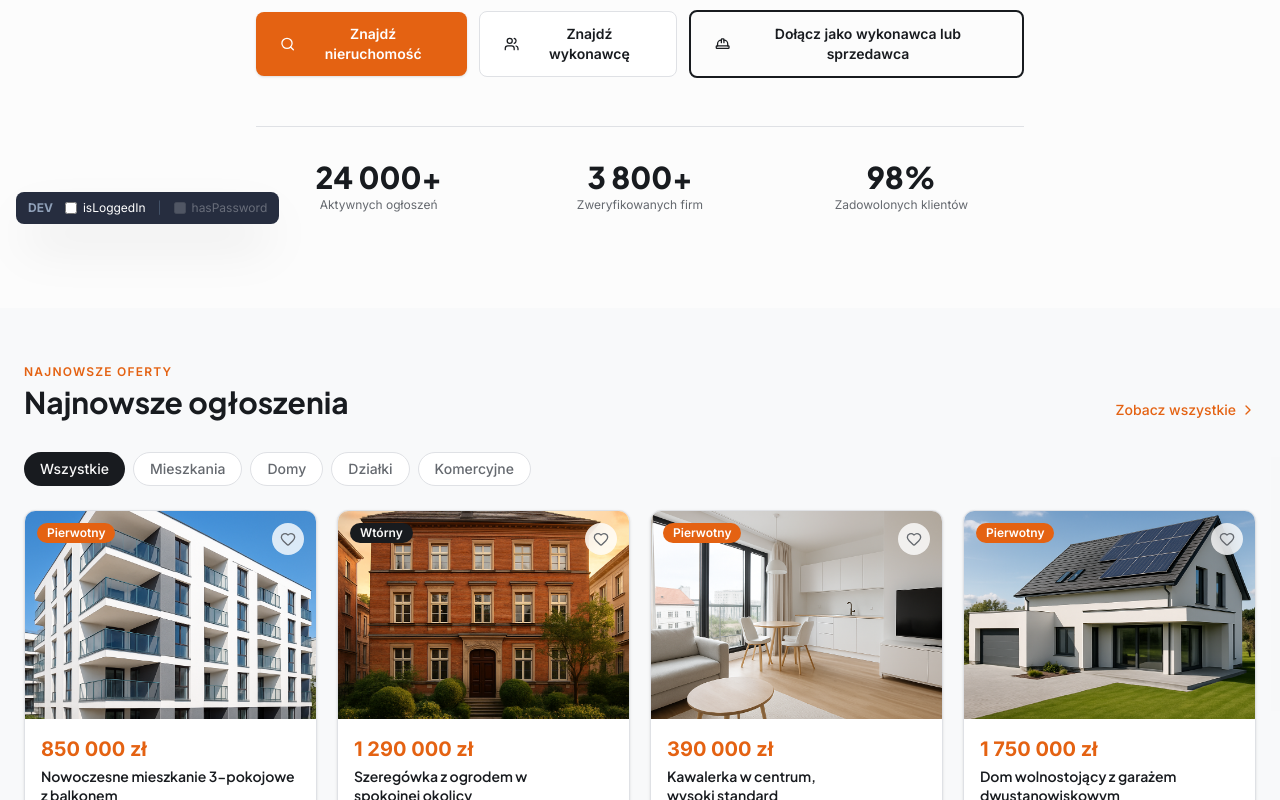
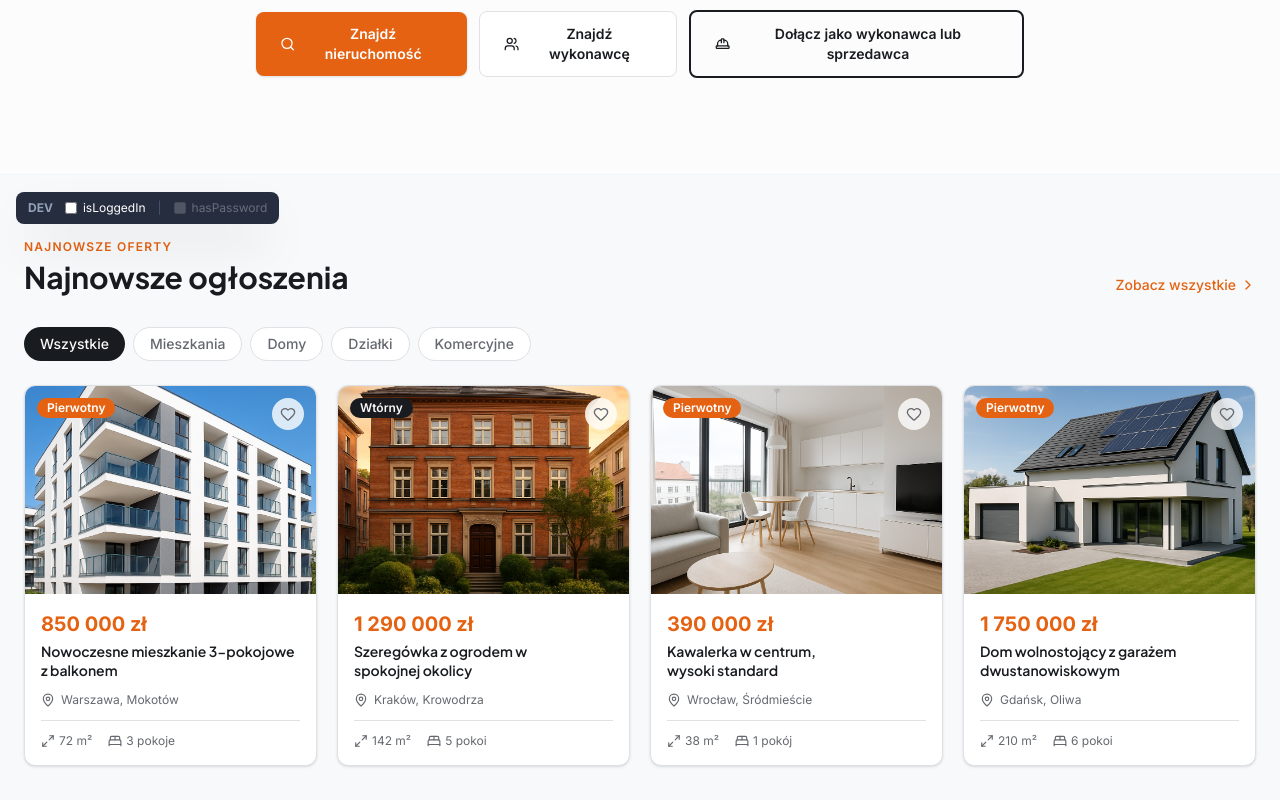
Before and after one commit to adamchukpeter/real-estate-portal-ui, a Next.js app: page / in a window 1280 px wide. Shown: the part 560-1360 px from the top of the page. Built offline with nearby package versions, Linux system fonts and the light colour scheme.

Commit message:
refactor: remove stats section and update listings section styling

```diff
--- a/app/page.tsx
+++ b/app/page.tsx
@@ -51,12 +51,6 @@ const PROPERTIES: Property[] = [
     title: 'Dom wolnostojący z garażem dwustanowiskowym',
     titleRu: 'Отдельный дом с двойным гаражом',
   },
-]
-
-const STATS = [
-  { value: '24 000+', labelPl: 'Aktywnych ogłoszeń', labelRu: 'Активных объявлений' },
-  { value: '3 800+', labelPl: 'Zweryfikowanych firm', labelRu: 'Проверенных компаний' },
-  { value: '98%', labelPl: 'Zadowolonych klientów', labelRu: 'Довольных клиентов' },
 ]
 
 const FEATURES = [
@@ -147,25 +141,12 @@ function HomeContent() {
                 </Link>
               </div>
 
-              {/* Stats */}
-              <div className="mt-12 grid w-full grid-cols-3 gap-4 border-t border-border pt-8">
-                {STATS.map((s) => (
-                  <div key={s.value} className="flex flex-col items-center">
-                    <p className="font-heading text-2xl font-extrabold text-foreground sm:text-3xl">
-                      {s.value}
-                    </p>
-                    <p className="mt-0.5 text-xs leading-tight text-muted-foreground">
-                      {lang === 'pl' ? s.labelPl : s.labelRu}
-                    </p>
-                  </div>
-                ))}
-              </div>
             </div>
           </div>
         </section>
 
         {/* ── LISTINGS ── */}
-        <section className="bg-secondary/40 py-14">
+        <section className="border-t border-slate-100 bg-secondary/40 py-16">
           <div className="mx-auto max-w-7xl px-4 sm:px-6">
             <div className="mb-8 flex items-end justify-between">
               <div>
```
